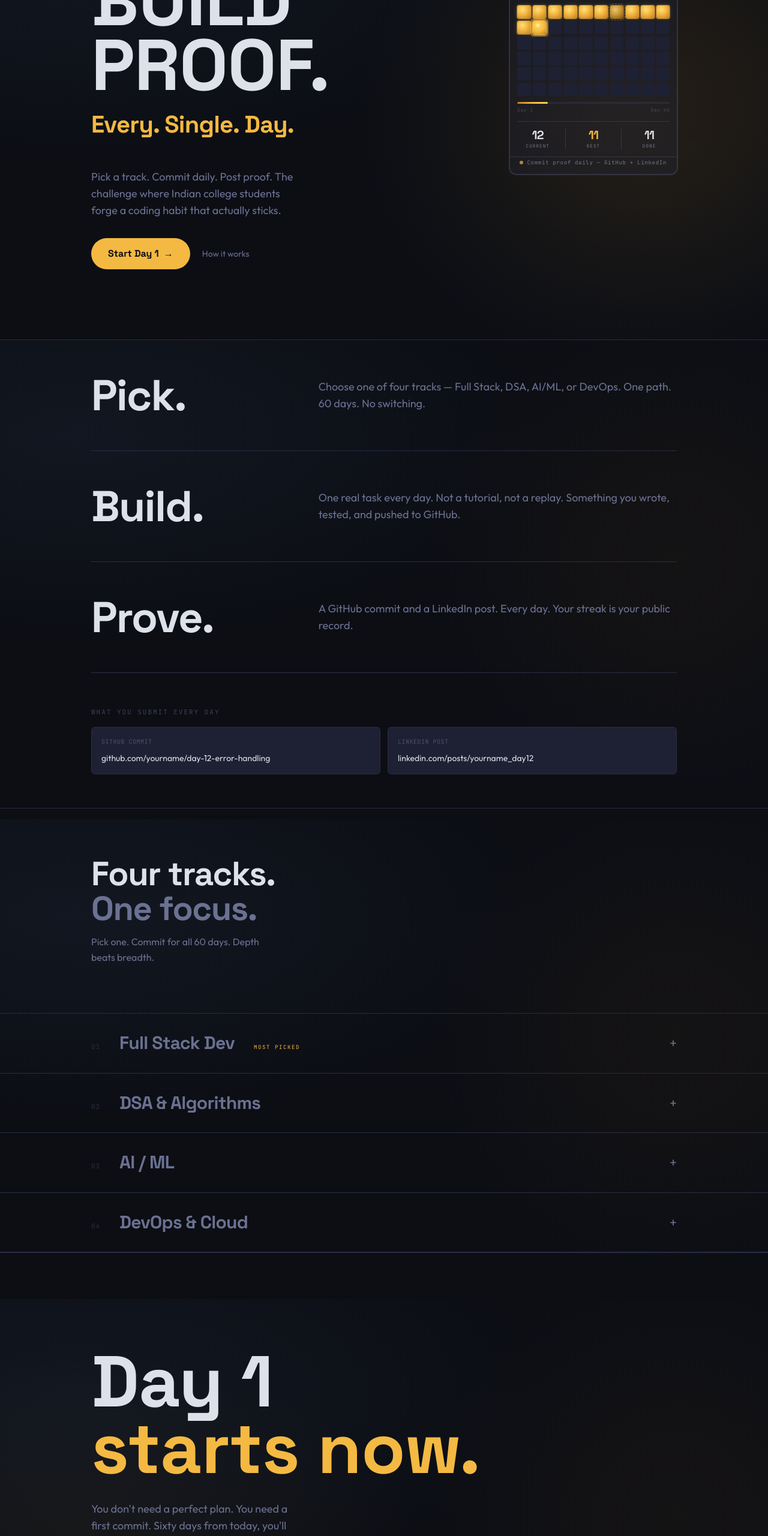
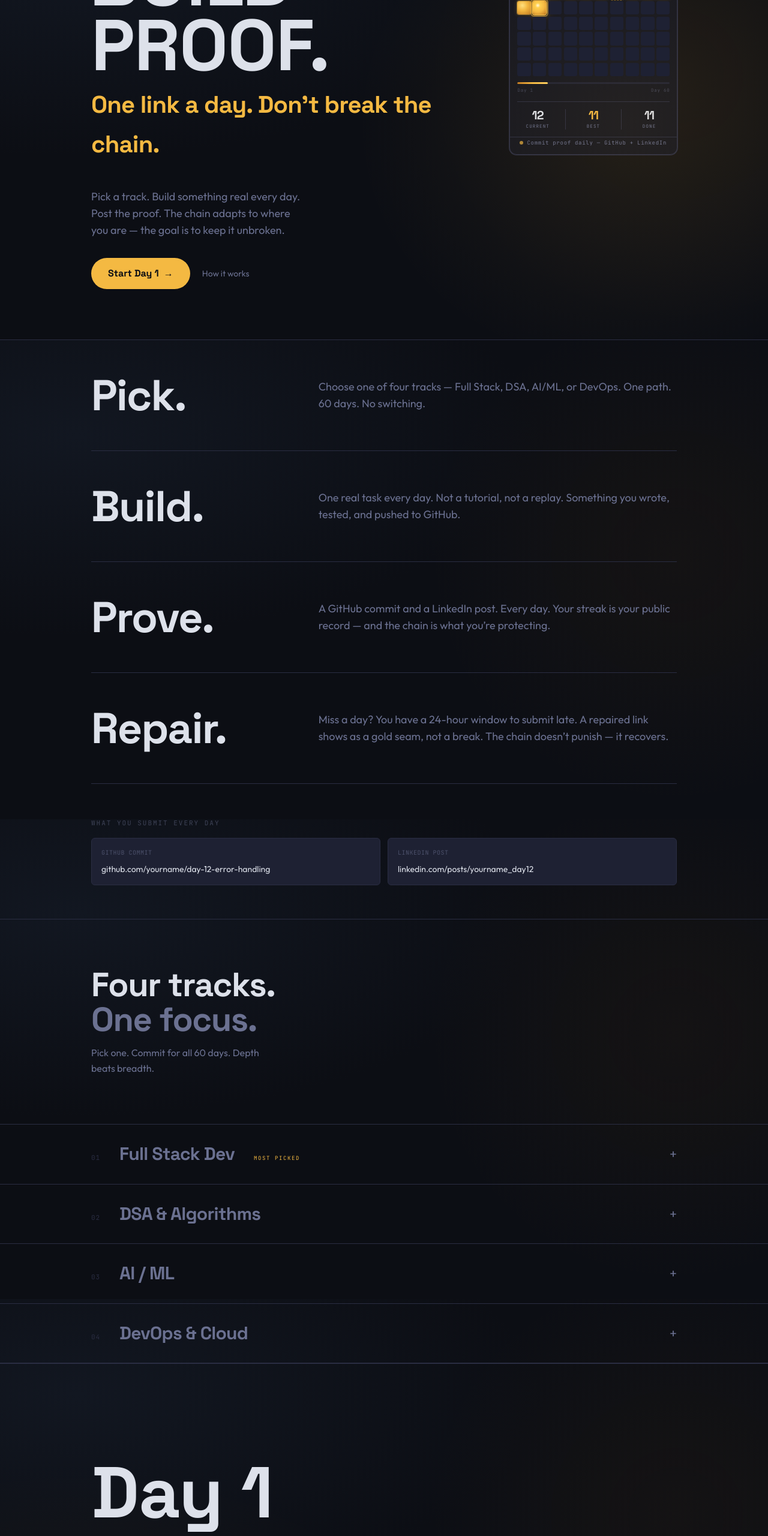
Before and after one commit to Sameer8549/AB-TALKS, a Next.js app: page / in a window 1280 px wide. Shown: the part 234-2795 px from the top of the page at 60% size. Built offline with nearby package versions, Linux system fonts and the light colour scheme.

Commit message:
polish: unify product narrative across all screens

```diff
--- a/src/app/dashboard/page.tsx
+++ b/src/app/dashboard/page.tsx
@@ -473,7 +473,7 @@ export default function DashboardPage() {
                       Your chain starts <span className="text-signal">today.</span>
                     </p>
                     <p className="font-body text-ash mt-1" style={{ fontSize: 12 }}>
-                      Every great streak begins with Day 1. Don't let it end there.
+                      The chain starts with a single link. Day 1 is the hardest one to build.
                     </p>
                   </motion.div>
                 ) : (
@@ -734,8 +734,8 @@ export default function DashboardPage() {
                 <span style={{ fontSize: 16 }}>📋</span>
               </div>
               <div>
-                <p className="font-body text-ash" style={{ fontSize: 12 }}>Your history will appear here after your first submission.</p>
-                <p className="font-mono text-ash/50 mt-0.5" style={{ fontSize: 10 }}>Complete Day 1 to start building your record.</p>
+                <p className="font-body text-ash" style={{ fontSize: 12 }}>Each completed day becomes a link in your chain — your history will appear here.</p>
+                <p className="font-mono text-ash/50 mt-0.5" style={{ fontSize: 10 }}>Submit Day 1 to lay the first link.</p>
               </div>
             </motion.div>
           )}
--- a/src/app/day/[id]/page.tsx
+++ b/src/app/day/[id]/page.tsx
@@ -164,7 +164,7 @@ function MissedPanel({ day }: { day: DayTask }) {
         </div>
         {expired ? (
           <p className="font-body text-ash leading-relaxed" style={{ fontSize: 12 }}>
-            The recovery window has closed. This day is a permanent scar on your chain — but your chain continues. Don't let the next one crack.
+            The recovery window has closed. This day is a permanent scar on your chain — but your chain continues from here.
           </p>
         ) : (
           <Link href="/dashboard"
@@ -339,7 +339,7 @@ export default function DayDetailPage() {
             <div className="rounded-card p-5 sm:p-6"
               style={{ background: 'var(--coal)', border: '1px solid var(--rim)' }}>
               <p className="font-mono text-ash uppercase mb-3" style={{ fontSize: 8.5, letterSpacing: '0.2em' }}>
-                {isUpcoming ? 'Status' : 'The Challenge'}
+                {isUpcoming ? 'Status' : isCompleted ? 'Your Work' : 'Today’s Task'}
               </p>
               <p className="font-body text-chalk leading-relaxed" style={{ fontSize: 14 }}>
                 {day.description}
--- a/src/components/HeroSection.tsx
+++ b/src/components/HeroSection.tsx
@@ -55,7 +55,7 @@ export default function HeroSection() {
               animate={{ opacity: 1 }}
               transition={{ delay: 0.2, duration: 0.6 }}
             >
-              Every. Single. Day.
+              One link a day. Don't break the chain.
             </motion.p>
 
             <motion.p
@@ -65,8 +65,8 @@ export default function HeroSection() {
               animate={{ opacity: 1, y: 0 }}
               transition={{ delay: 0.28, duration: 0.6, ease: [0.32, 0.72, 0, 1] }}
             >
-              Pick a track. Commit daily. Post proof. The challenge where
-              Indian college students forge a coding habit that actually sticks.
+              Pick a track. Build something real every day. Post the proof.
+              The chain adapts to where you are — the goal is to keep it unbroken.
             </motion.p>
 
             <motion.div
--- a/src/components/HowItWorks.tsx
+++ b/src/components/HowItWorks.tsx
@@ -15,7 +15,12 @@ const STEPS = [
   {
     verb: 'Prove.',
     description:
-      'A GitHub commit and a LinkedIn post. Every day. Your streak is your public record.',
+      'A GitHub commit and a LinkedIn post. Every day. Your streak is your public record — and the chain is what you’re protecting.',
+  },
+  {
+    verb: 'Repair.',
+    description:
+      'Miss a day? You have a 24-hour window to submit late. A repaired link shows as a gold seam, not a break. The chain doesn’t punish — it recovers.',
   },
 ]
 
--- a/src/components/LandingCTA.tsx
+++ b/src/components/LandingCTA.tsx
@@ -34,8 +34,9 @@ export default function LandingCTA() {
         </h2>
 
         <p className="font-body text-ash text-base sm:text-lg mt-8 mb-10 max-w-[22rem] leading-relaxed">
-          You don&apos;t need a perfect plan. You need a first commit.
-          Sixty days from today, you&apos;ll have proof.
+          Start the chain. The platform tracks your progress, softens when
+          you’re tired, and gives you a window to repair a missed day.
+          Sixty days from today, you’ll have real proof.
         </p>
 
         <Link
@@ -51,7 +52,7 @@ export default function LandingCTA() {
           className="font-mono text-ash/35 uppercase mt-8"
           style={{ fontSize: 10, letterSpacing: '0.2em' }}
         >
-          60 days · GitHub commit · LinkedIn post · Every day
+          60 days · GitHub commit · LinkedIn post · Recovery Grace
         </p>
       </div>
     </section>
```
Also changed, not shown: 1 other file (tests, documents, lock files or other folders).
